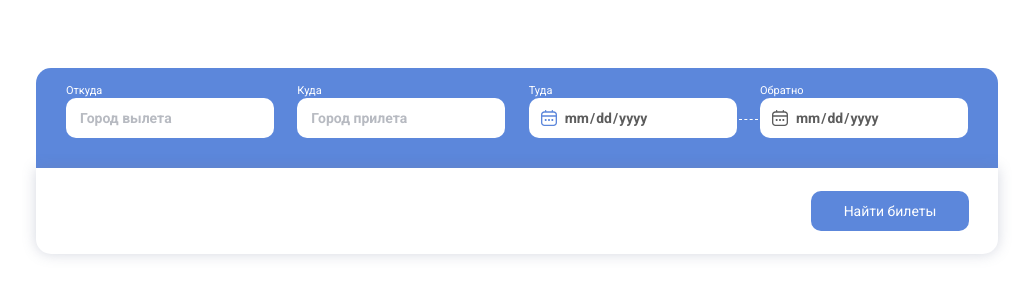
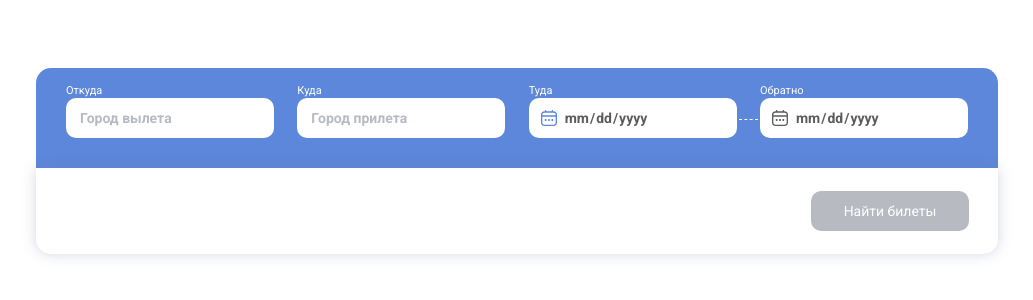
Before and after one commit to Alanondoto/Booking, a React (Create React App) app: page /avia in a window 1280 px wide. Shown: the top 300 px of the page, without its empty margins (123-1156 px from the left). Built offline with nearby package versions, Linux system fonts and the light colour scheme.

Commit message:
final-version of Avia component

```diff
--- a/src/components/avia/Avia.jsx
+++ b/src/components/avia/Avia.jsx
@@ -21,7 +21,15 @@ export const Avia = (props) => {
   const navigate = useNavigate();
 
   const navigateToInfo = () => {
-    navigate('/avia/info');
+    navigate('/avia/info',
+    {
+        state: {
+            navigateFrom,
+            navigateTo,
+            flyThere,
+            flyBack
+        }
+    });
   }
 
   const [navigateFrom, setNavigateFrom] = useState('');
@@ -52,27 +60,79 @@ export const Avia = (props) => {
     console.log(e.currentTarget.value)
   }
 
+  const [flyThereError, setFlyThereError] = useState(false);
+
+  const flyThereErrorHandler = (e) => {
+    let item = e.currentTarget.value;
+    if (item.length <= 0) {
+        setFlyThereError(true)
+    } else {
+        setFlyThereError(false)
+    }
+  }
+
+  const flyThereHandler = (e) => {
+    flyThereErrorHandler(e);
+    changeNavigateFrom(e);
+  }
+
+  const [flyBackError, setFlyBackError] = useState(false);
+
+  const flyBackErrorHandler = (e) => {
+    let item = e.currentTarget.value;
+    if (item.length <= 0) {
+        setFlyBackError(true)
+    } else {
+        setFlyBackError(false)
+    }
+  }
+
+  const flyBackHandler = (e) => {
+    flyBackErrorHandler(e);
+    changeNavigateTo(e);
+  }
+
+  const [dateError, setDateError] = useState(false);
+
+  const dateErrorHandler = (e) => {
+    let item = e.currentTarget.value;
+    if (item.length <= 0) {
+        setDateError(true)
+    } else {
+        setDateError(false)
+    }
+  }
+
+  const errorHandler = (e) => {
+    dateErrorHandler(e);
+    changeFlyThere(e);
+  }
+
   return (
     <>
+        <form>
             <div className="searchItemsWrapper">
                 <div className='searchItem'>
                     <div className='distInputHeader'>Откуда</div>
                     <div className='distInputWrapper'>
-                    <input value={navigateFrom} onChange={changeNavigateFrom} type="text" placeholder='Город вылета' className='distInput' />
+                        <input value={navigateFrom} onChange={flyThereHandler} type="text" placeholder='Город вылета' className='distInput' />
                     </div>
+                    {flyThereError ? <span className='inputError'>Заполните поле</span> : null}
                 </div>
                 <div className='searchItem'>
                     <div className='distInputHeader'>Куда</div>
                     <div className="distInputWrapper">
-                    <input value={navigateTo} onChange={changeNavigateTo} type="text" placeholder='Город прилета' className='distInput' />
+                        <input value={navigateTo} onChange={flyBackHandler} type="text" placeholder='Город прилета' className='distInput' />
                     </div>
+                    {flyBackError ? <span className='inputError'>Заполните поле</span> : null}
                 </div>
                 <div className='searchItem'>
                     <div className='distInputHeader'>Туда</div>
                     <div className="distInputWrapper">
                         <img onClick={focusFromDateInput} src={calendar_1} alt="calendar_1" className='calendar' />
-                    <input value={flyThere} onChange={changeFlyThere} ref={fromDateInput} type="date" placeholder='дд.мм.гг' className='distInput' />
+                        <input value={flyThere} onChange={errorHandler} ref={fromDateInput} type="date" placeholder='дд.мм.гг' className='distInput' />
                     </div>
+                    {dateError ? <span className='inputError'>Заполните поле</span> : null}
                 </div>
                 <div className="divider"></div>
                 <div className='searchItem'>
@@ -84,8 +144,11 @@ export const Avia = (props) => {
                 </div>
             </div>
             <div className="findTicketsWrapper">
-            <button onClick={navigateToInfo} className='findTicketsBtn'>Найти билеты</button>
+                {navigateFrom && navigateTo && flyThere ?
+                <button type='submit' onClick={navigateToInfo} className='findTicketsBtn'>Найти билеты</button> :
+                <button disabled={true} className='findTicketsBtnDis'>Найти билеты</button>}
             </div>
+        </form>
     </>
   )
 }
--- a/src/components/avia/avia.css
+++ b/src/components/avia/avia.css
@@ -80,6 +80,24 @@ input[type="date"]::-webkit-calendar-picker-indicator {
     font-size: 14px;
     border-radius: 10px;
 }
+.findTicketsBtnDis {
+    height: 40px;
+    width: 158px;
+    position: absolute;
+    top: 23px;
+    right: 29px;
+    background-color: #B7BAC1;
+    border: none;
+    color: #FFFFFF;
+    text-align: center;
+    text-decoration: none;
+    font-size: 14px;
+    border-radius: 10px;
+}
 .calendar {
     margin-right: 6px;
 }
+.inputError {
+    font-size: 8px;
+    color: red;
+}
--- a/src/components/info/Info.jsx
+++ b/src/components/info/Info.jsx
@@ -1,8 +1,17 @@
 import React from 'react';
+import { useLocation } from 'react-router-dom';
 
 export const Info = () => {
+
+  const { state } = useLocation();
+
   return (
-    <div>Info</div>
+    <>
+      <div>{state.navigateFrom}</div>
+      <div>{state.navigateTo}</div>
+      <div>{state.flyThere}</div>
+      <div>{state.flyBack}</div>
+    </>
   )
 }
 
```
Lines whose indentation alone changed are shown as unchanged.
